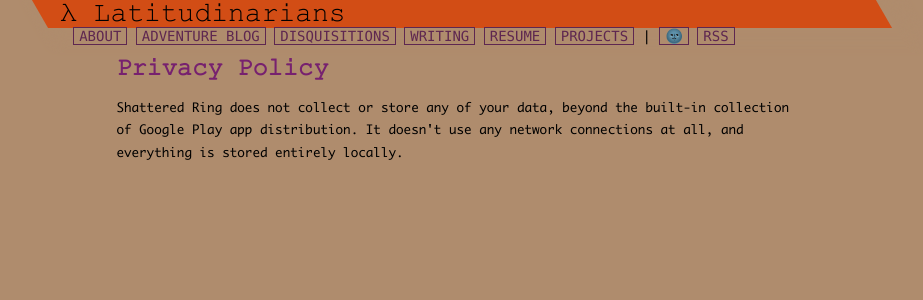
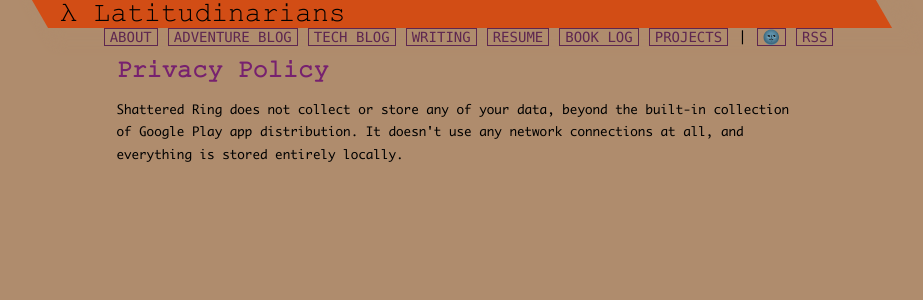
Before and after one commit to nathan-contino/nathan-contino.github.io, a Jekyll site: the page built from privacy-policy.md, in a window 1280 px wide and 900 px high. Shown: the top 300 px of the window, without its empty margins (178-1101 px from the left). Built offline with Jekyll 4.4.1, drawn with Linux system fonts in a browser that asks for light colours.

Commit message:
Add reading page, update home page and subscriptions

```diff
--- a/_layouts/default.html
+++ b/_layouts/default.html
@@ -76,9 +76,10 @@
           <menu>
             <a href="/">ABOUT</a>
             <a href="/blog/">ADVENTURE BLOG</a>
-            <a href="/techblog/">DISQUISITIONS</a>
+            <a href="/techblog/">TECH BLOG</a>
             <a href="/writing/">WRITING</a>
             <a href="/resume/">RESUME</a>
+            <a href="/reading-log/">BOOK LOG</a>
             <a href="/projects/">PROJECTS</a> | <a class="theme-toggle" alt="toggle site theme" title="toggle site theme" id="theme-toggle" onclick="toggleTheme()"></a>
             <a class="btn btn-rss" href="/feed.xml" target="_blank">RSS</a>
           </menu>
@@ -92,13 +93,16 @@
                 <a href="/blog/">ADVENTURE BLOG</a>
               </li>
               <li>
-                <a href="/techblog/">DISQUISITIONS</a>
+                <a href="/techblog/">TECH BLOG</a>
               </li>
               <li>
                 <a href="/writing/">WRITING</a>
               </li>
               <li>
                 <a href="/resume/">RESUME</a>
+              </li>
+              <li>
+                <a href="/reading-log/">BOOK LOG</a>
               </li>
               <li>
                 <a href="/projects/">PROJECTS</a>
--- a/_stylesheets/lite.css
+++ b/_stylesheets/lite.css
@@ -171,29 +171,25 @@
 }
 
 table {
+  color: var(--mainalternative);
+  border: solid 0.1em var(--mainalternative);
+  width: 100%;
+  border-radius: 7px 7px 7px 7px;
   border-collapse: collapse;
-  border-spacing: 0px;
-  padding: 0px;
-  width: 100%;
+}
+
+td {
+  border: solid 0.1em var(--mainalternative);
+  color: var(--textcolor);
 }
 
 th {
-  border-top: 0px;
-  border-bottom: 0px;
-  border-spacing: 0;
-  padding: 0px;
-  padding-right: 5px;
   vertical-align: bottom;
+  background-color: var(--accent);
+  color: var(--textcolor);
+  border: solid 0.1em var(--mainalternative);
 }
 
-td {
-  border-top: 0px;
-  border-bottom: 0px;
-  border-spacing: 0;
-  padding: 0px;
-  padding-right: 5px;
-  vertical-align: center;
-}
 
 rw {font-style: italic; color: #602020;}
 eqn {font-style: italic; color: #202080;}
@@ -285,7 +281,7 @@
 @media only screen
 and (max-width : 740px) {
 menu {
-  display: none;
+  visibility: hidden;
 }
 }
 
@@ -302,13 +298,17 @@
 }
 
 menu {
-  padding-left: 5%;
-  padding-right: 5%;
+  max-width: 850px;
   font-size: 1rem;
   margin-top: 0px;
   font-family: var(--mono-font);
   margin-bottom: 0px;
   position: sticky;
+  display: flex;
+  justify-content: center;
+  gap: 10px;
+  padding-left: 20px;
+  padding-right: 7px;
 }
 
 menu>a {
@@ -316,6 +316,8 @@
   padding-left: 5px;
   padding-right: 5px;
   background-color: var(--bg);
+  display: grid;
+  place-items: center;
 }
 
 mobile-menu {
--- a/index.html
+++ b/index.html
@@ -47,12 +47,12 @@
 </section>
 <div>
   <p>
+  Check out my projects and writing on <a href="https://github.com/nathan-contino">GitHub</a>.
   Connect with me on <a href="https://www.linkedin.com/in/natecontino/">LinkedIn</a>.
-  Or check out my projects on <a href="https://github.com/nathan-contino">GitHub</a>.
   Even better, contact me via email at <a href="mailto:ncontino[at]lambdalatitudinarians[dot]org">ncontino[at]lambdalatitudinarians[dot]org</a>.
   </p>
   <p>
-  I follow a number of RSS feeds instead of using social media.
+  I mostly read RSS feeds instead of using social media.
   If you're interested in trying this out yourself, check out the <a href="https://github.com/nathan-contino/nathan-contino.github.io/blob/master/_resources/nates-subscriptions.opml">list of feeds that I follow</a>.
   </p>
   <br>
```
Also changed, not shown: _pages/reading.md (added, +35 -0 lines), 1 other file.
